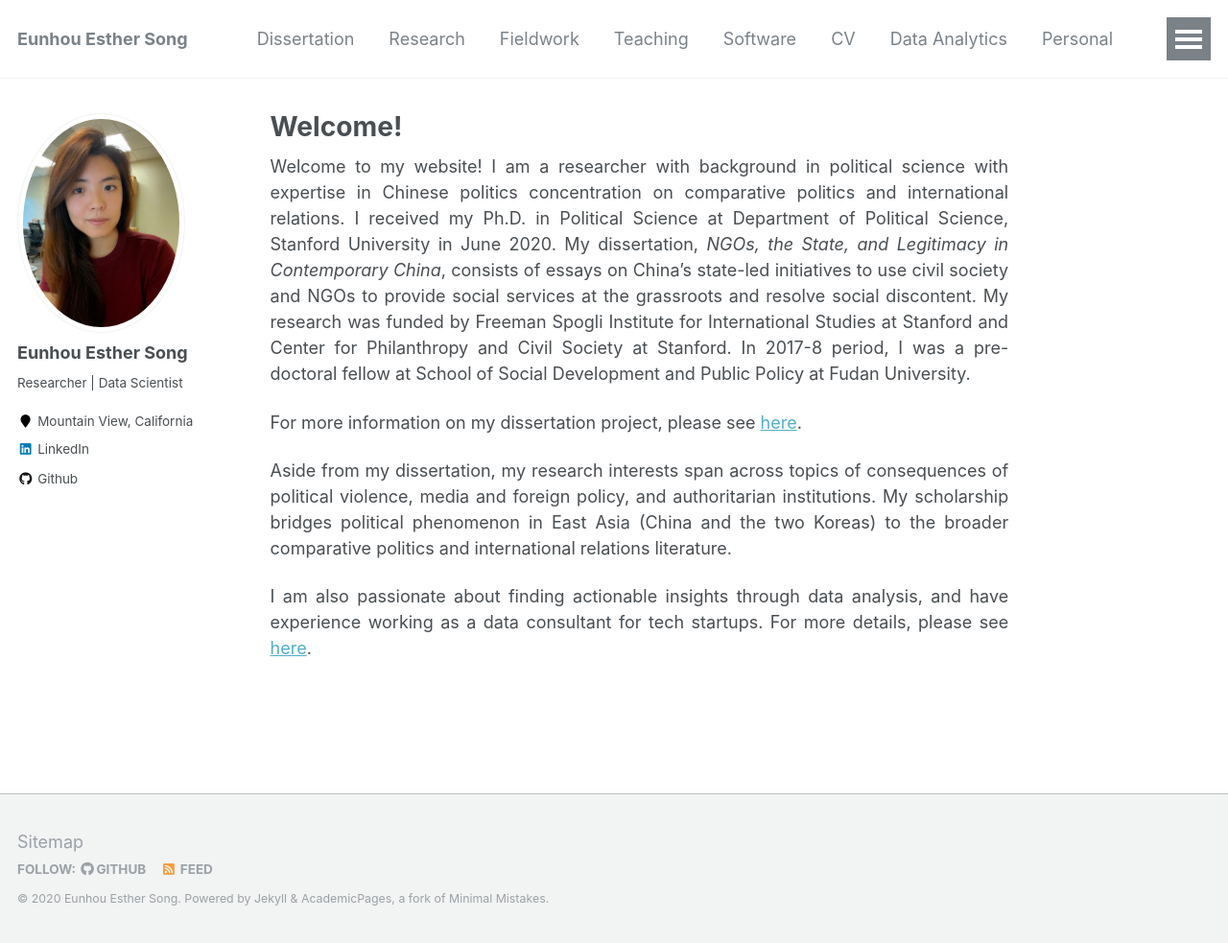
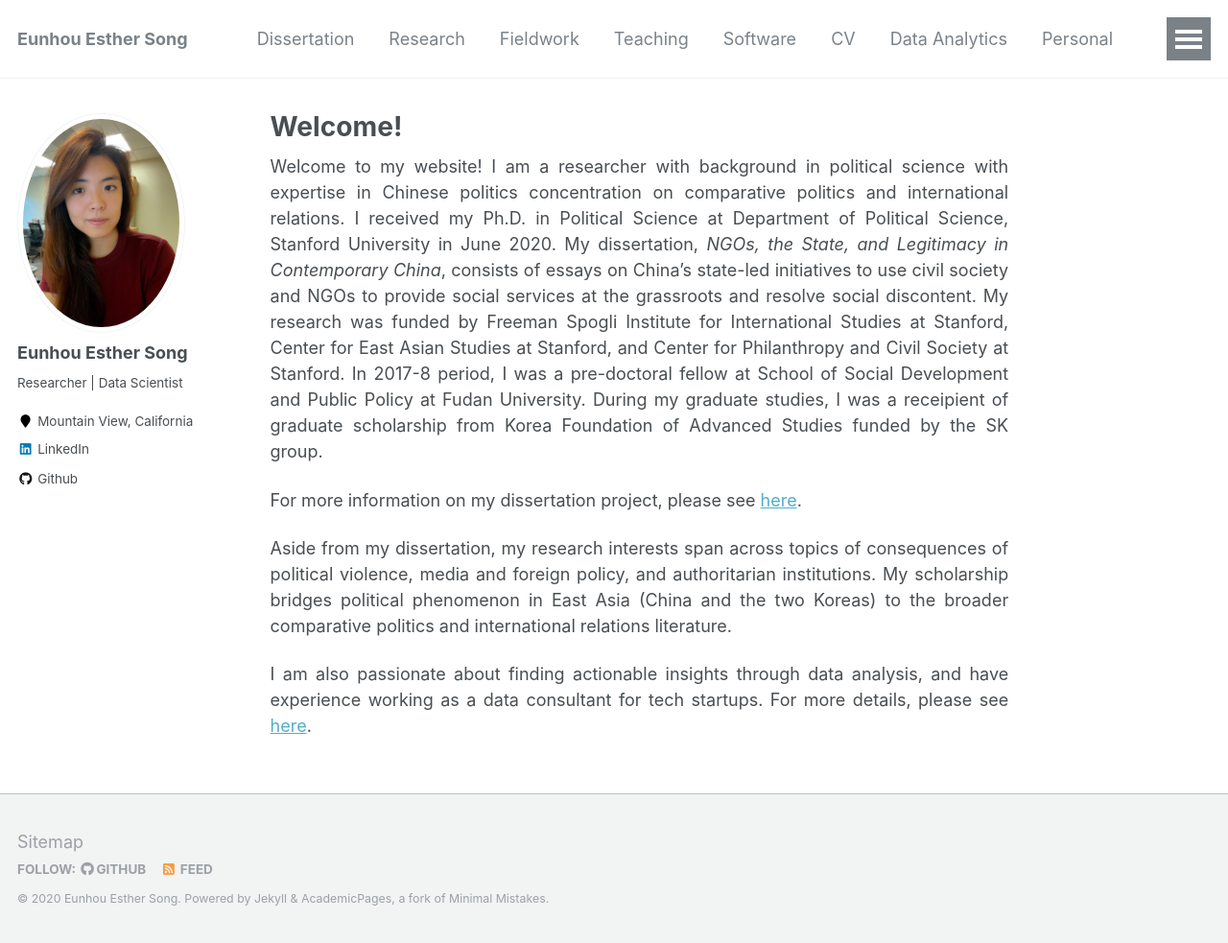
Before and after one commit to ehsong/ehsong.github.io, a Jekyll site: the page built from _pages/about.md, in a window 1280 px wide and 983 px high. Shown: the whole window at 96% size. Built offline with Jekyll 4.4.1, drawn with Linux system fonts in a browser that asks for light colours.

Commit message:
Update about.md

```diff
--- a/_pages/about.md
+++ b/_pages/about.md
@@ -8,7 +8,7 @@
   - /about.html
 ---
 
-Welcome to my website! I am a researcher with background in political science with expertise in Chinese politics concentration on comparative politics and international relations. I received my Ph.D. in Political Science at Department of Political Science, Stanford University in June 2020. My dissertation, *NGOs, the State, and Legitimacy in Contemporary China*, consists of essays on China's state-led initiatives to use civil society and NGOs to provide social services at the grassroots and resolve social discontent. My research was funded by Freeman Spogli Institute for International Studies at Stanford and Center for Philanthropy and Civil Society at Stanford. In 2017-8 period, I was a pre-doctoral fellow at School of Social Development and Public Policy at Fudan University.
+Welcome to my website! I am a researcher with background in political science with expertise in Chinese politics concentration on comparative politics and international relations. I received my Ph.D. in Political Science at Department of Political Science, Stanford University in June 2020. My dissertation, *NGOs, the State, and Legitimacy in Contemporary China*, consists of essays on China's state-led initiatives to use civil society and NGOs to provide social services at the grassroots and resolve social discontent. My research was funded by Freeman Spogli Institute for International Studies at Stanford, Center for East Asian Studies at Stanford, and Center for Philanthropy and Civil Society at Stanford. In 2017-8 period, I was a pre-doctoral fellow at School of Social Development and Public Policy at Fudan University. During my graduate studies, I was a receipient of graduate scholarship from Korea Foundation of Advanced Studies funded by the SK group.
 
 For more information on my dissertation project, please see [here](/dissertation/).
 
```
